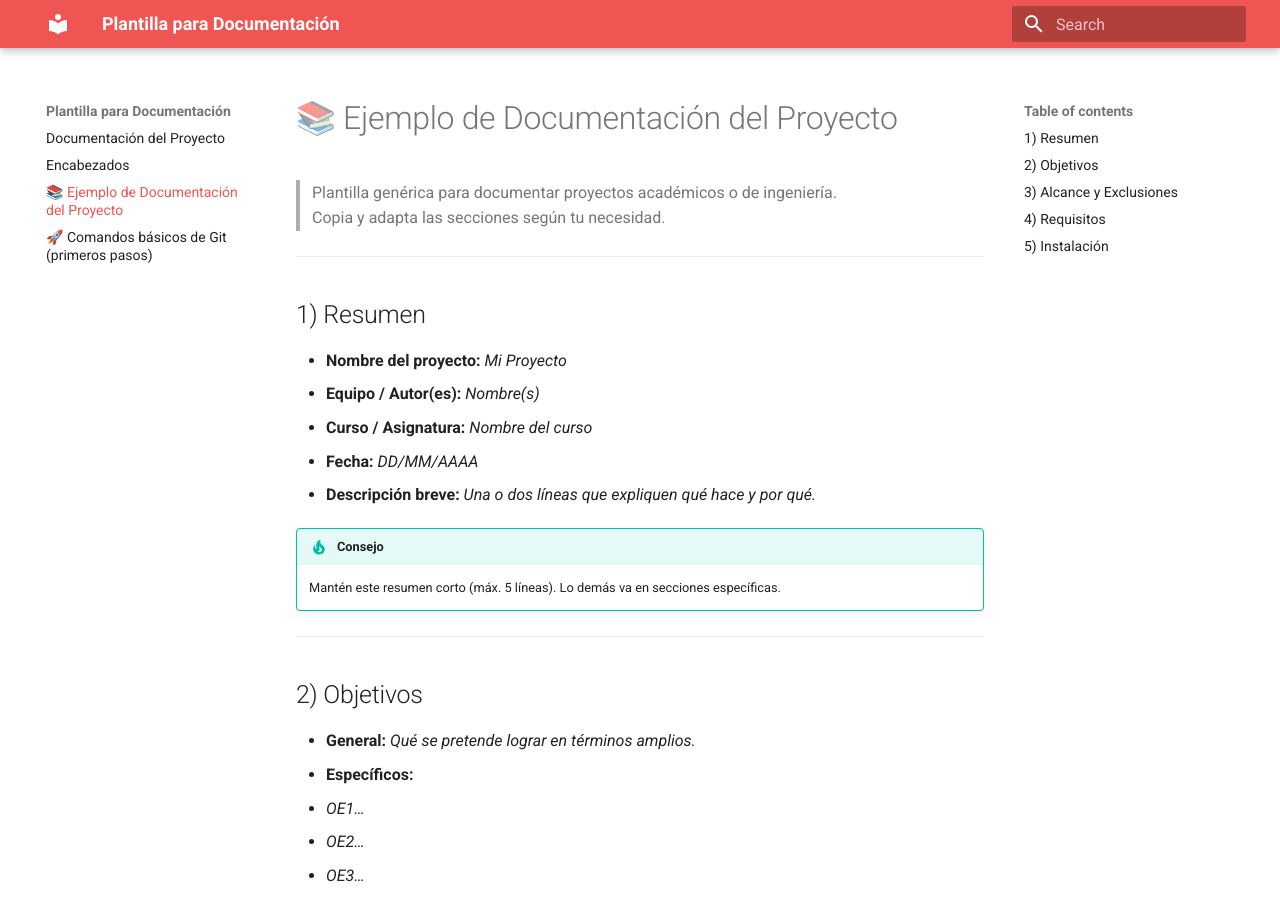
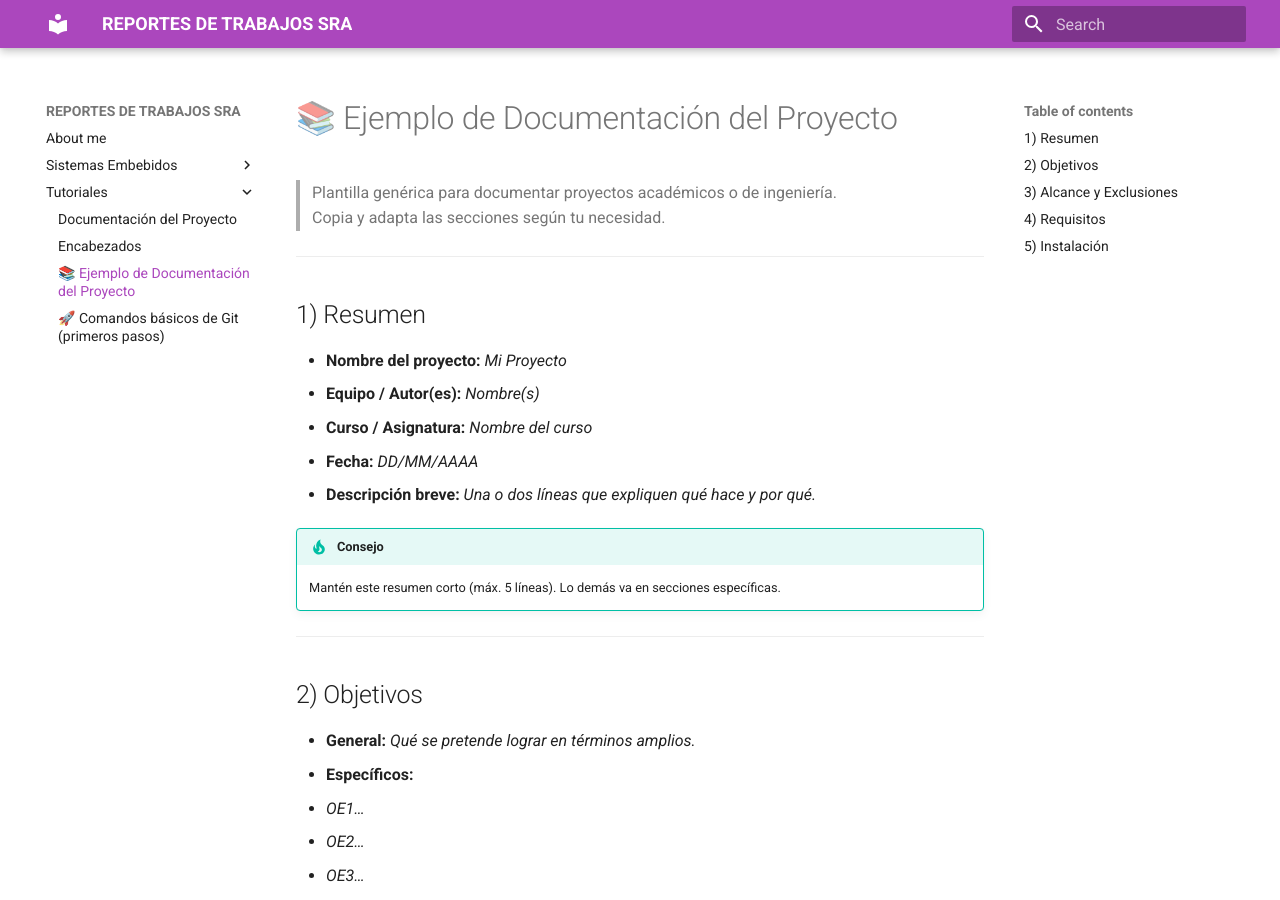
Before and after one commit to Sebicrash/Reportes-de-trabajos, an MkDocs documentation site: the page built from docs/Tutoriales/ejemplo.md, in a window 1280 px wide and 900 px high. Built offline with MkDocs 1.6.1 and Material for MkDocs 9.7.7, drawn with Linux system fonts in a browser that asks for light colours.

Commit message:
Organizacion de carpetas, about me y personalizacion inicial

```diff
--- a/mkdocs.yml
+++ b/mkdocs.yml
@@ -1,4 +1,4 @@
-site_name: Plantilla para Documentación
+site_name: REPORTES DE TRABAJOS SRA
 markdown_extensions:
   - pymdownx.highlight:
       anchor_linenums: true
@@ -29,7 +29,7 @@ theme:
   highlightjs: true
   palette:
       - scheme: default
-        primary: red
+        primary: purple
 
   features:
     - content.code.copy
```
Also changed, not shown: docs/Sistemas_Embebidos/Tarea_1.md (added, +10 -0 lines), docs/About_me.md (added), docs/Tutoriales/comandos.md (renamed from docs/comandos.md), docs/Tutoriales/ejemplo.md (renamed from docs/ejemplo.md), docs/Tutoriales/gitcmds.md (renamed from docs/gitcmds.md), docs/Tutoriales/index.md (renamed from docs/index.md).
